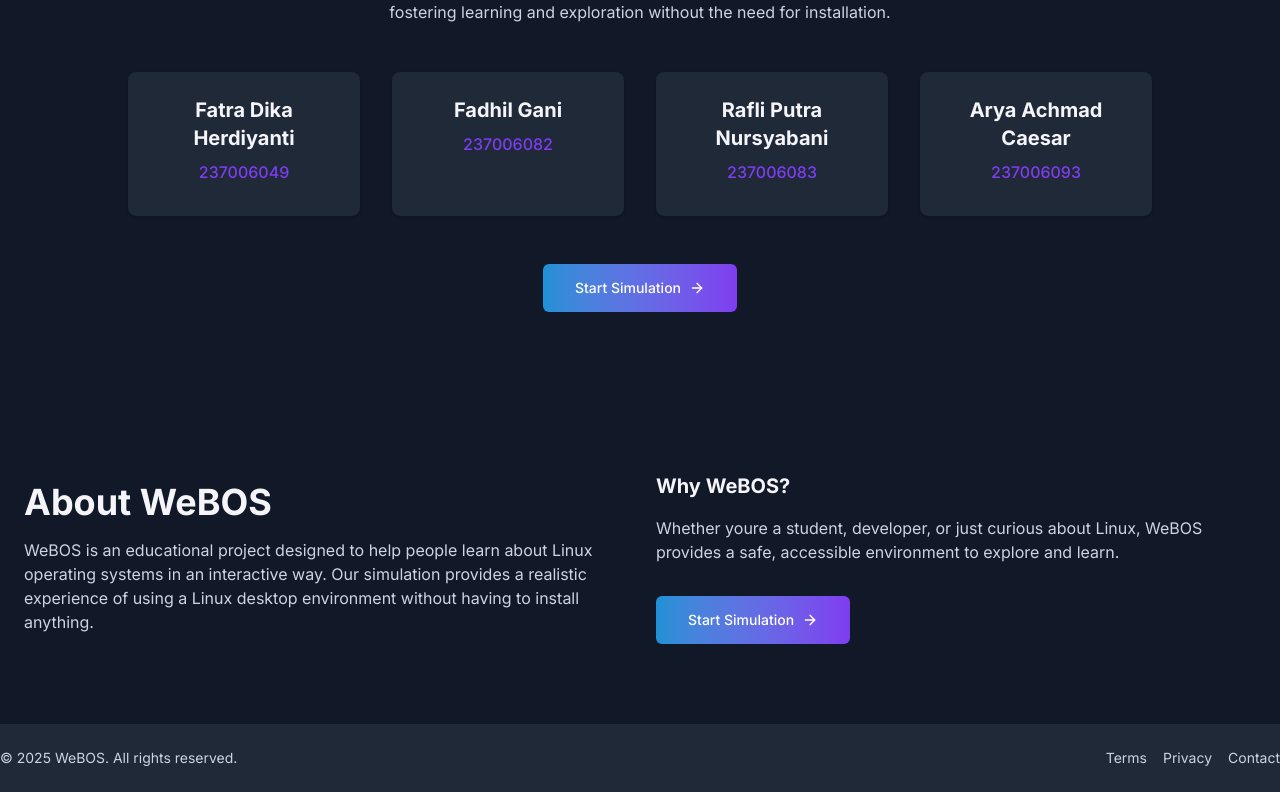
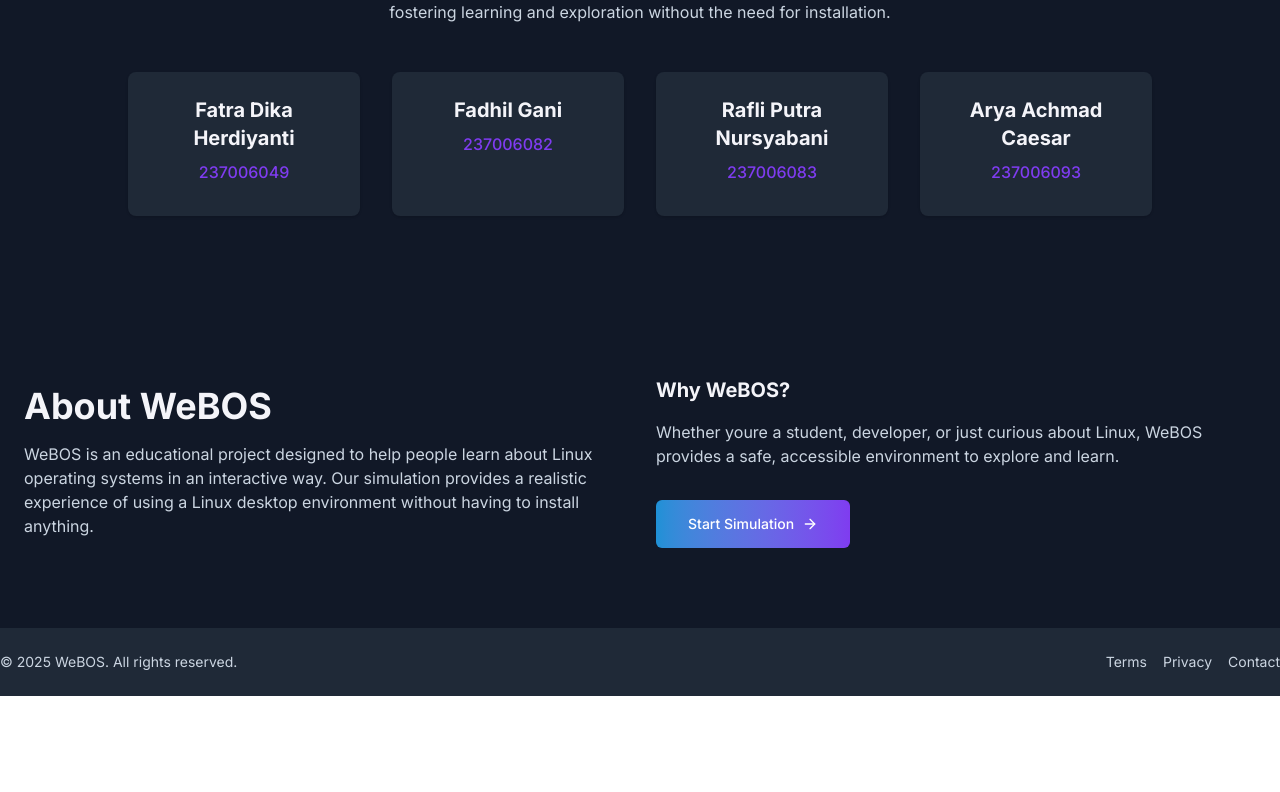
Before and after one commit to aryacaesars/webos-SO, a Next.js app: page / in a window 1280 px wide. Shown: the part 1364-2156 px from the top of the page. After the commit the page ends 2060 px from the top, so only its background shows below. Built offline with nearby package versions, Linux system fonts and the light colour scheme.

Commit message:
re,ove simulation link on about us section

```diff
--- a/app/page.js
+++ b/app/page.js
@@ -167,15 +167,7 @@ export default function Home() {
         </div>
       ))}
     </div>
-    <div className="text-center mt-8">
-      <Link
-        href="/simulation"
-        className="inline-flex mt-4 h-12 items-center justify-center rounded-md bg-gradient-to-r from-[#1E91D6] to-[#7F3CF0] px-8 text-sm font-medium text-white hover:brightness-110"
-      >
-        Start Simulation
-        <ArrowRight className="ml-2 h-4 w-4" />
-      </Link>
-    </div>
+
   </div>
 </section>
 
```
